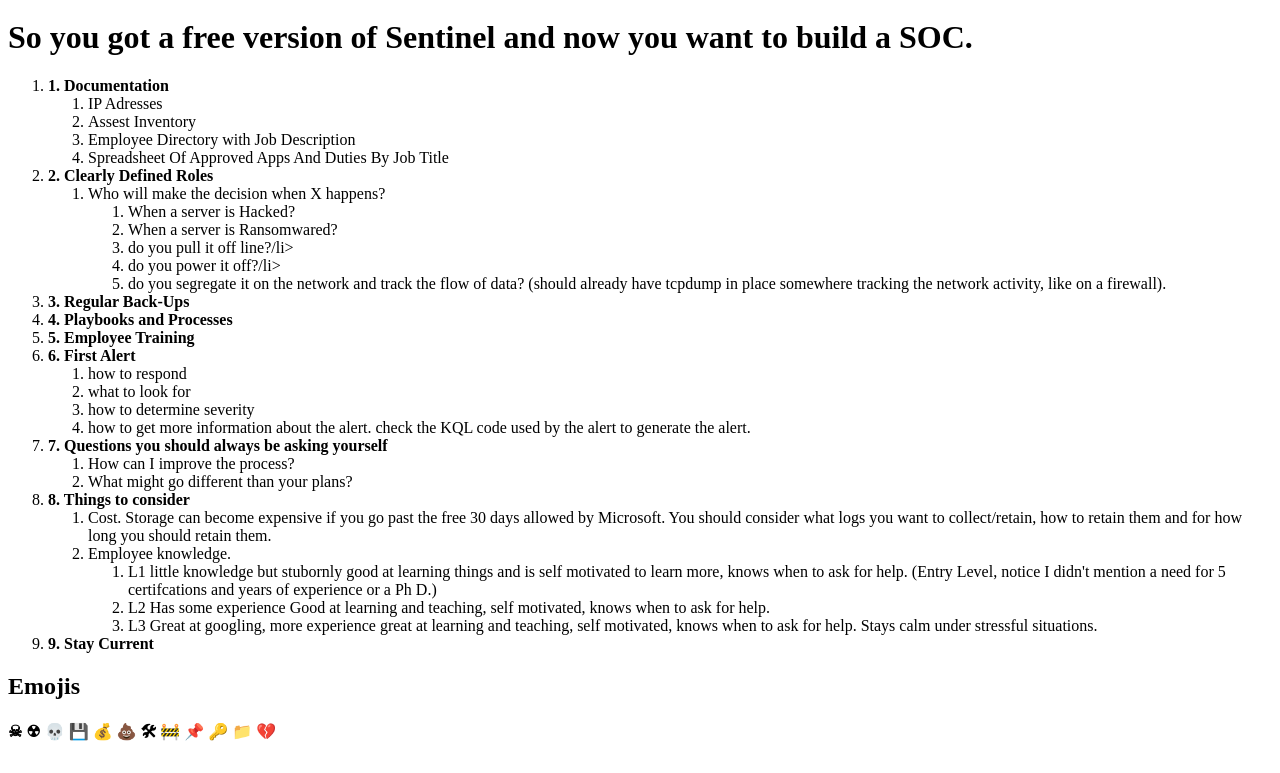
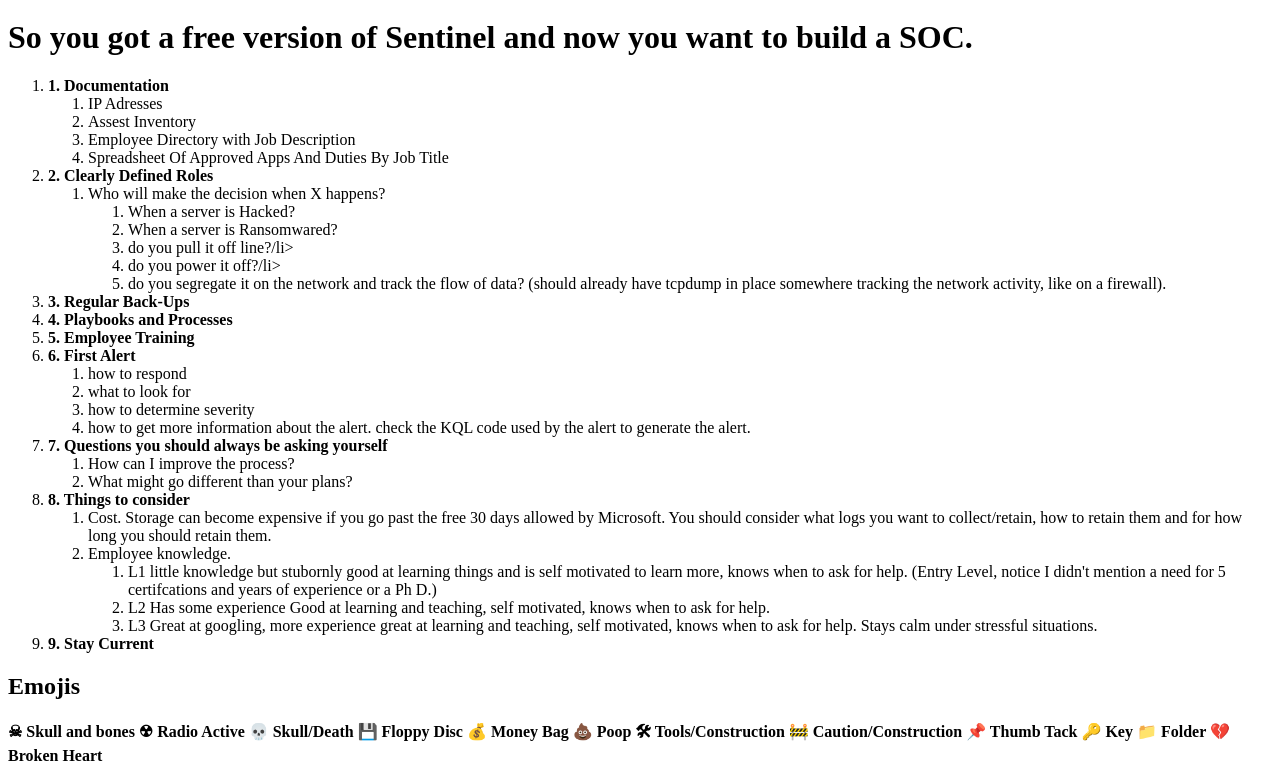
Before and after one commit to Stratum-0/Strat0m.xyz, a plain HTML site: page index.html in a window 1280 px wide. Shown: the part 530-1303 px from the top of the page. Drawn offline with Linux system fonts and the light colour scheme.

Commit message:
Update index.html

```diff
--- a/index.html
+++ b/index.html
@@ -64,7 +64,20 @@
 
 
 <h2>Emojis</h2>
-<b> &#9760; &#9762; &#128128; &#128190; &#128176; &#128169; &#128736; &#128679; &#128204; &#128273; &#128193; &#128148; </b>
+<b>
+    &#9760; Skull and bones
+    &#9762; Radio Active
+    &#128128; Skull/Death
+    &#128190; Floppy Disc
+    &#128176; Money Bag
+    &#128169; Poop
+    &#128736; Tools/Construction
+    &#128679; Caution/Construction
+    &#128204; Thumb Tack
+    &#128273; Key
+    &#128193; Folder
+    &#128148; Broken Heart
+</b>
 
 
 
```
